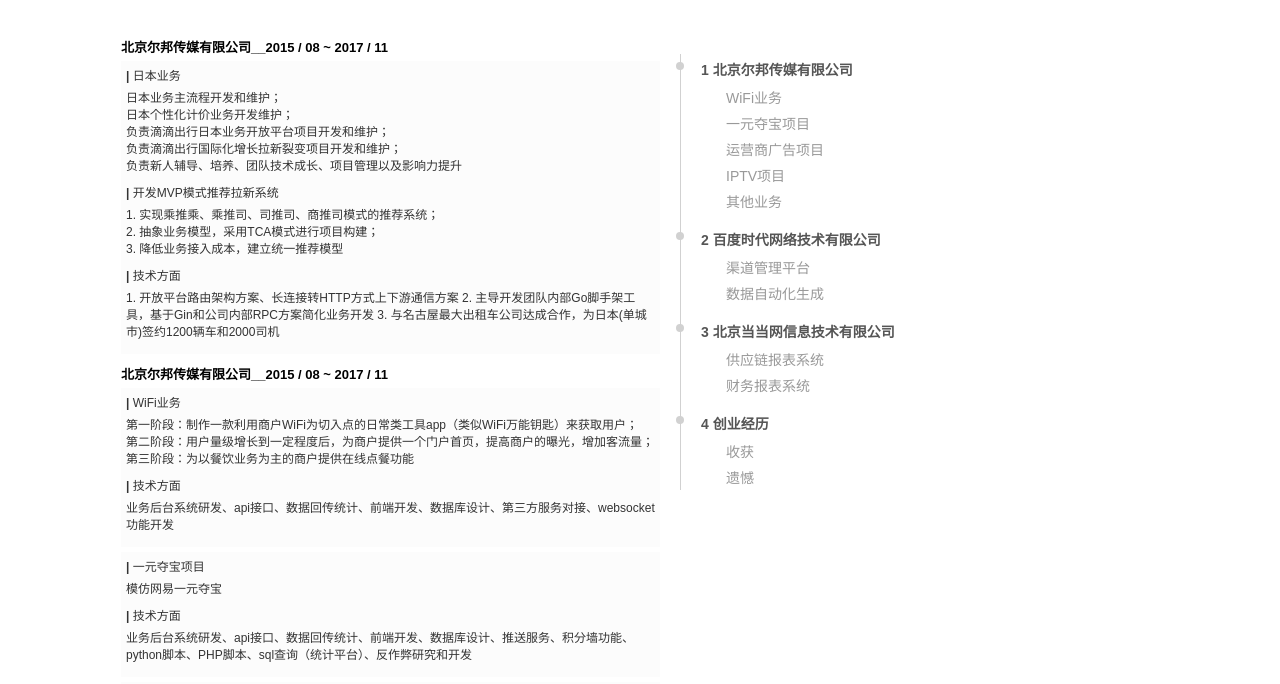
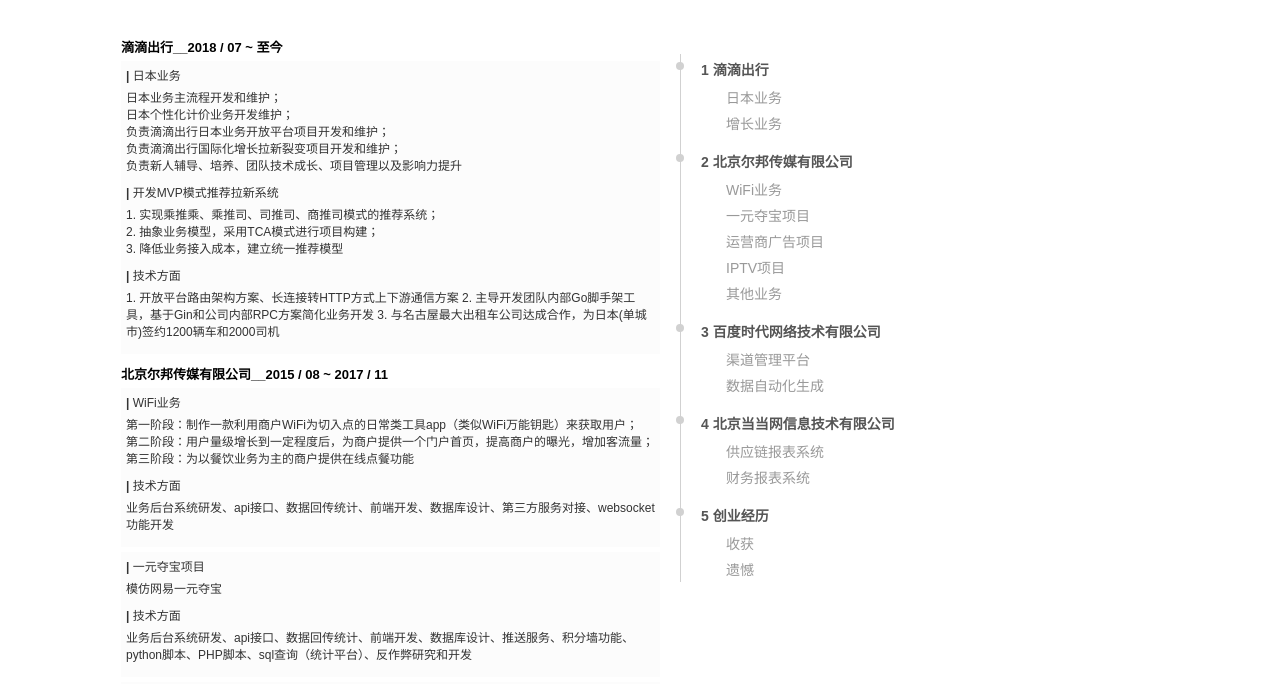
Before and after one commit to JasonLeemz/JasonLeemz.github.io, a plain HTML site: page career.html in a window 1280 px wide. Shown: the part 96-780 px from the top of the page. Drawn offline with Linux system fonts and the light colour scheme.

Commit message:
add didi career

```diff
--- a/career.html
+++ b/career.html
@@ -86,7 +86,7 @@
         <div class="career-detail">
             <ul>
                 <li>
-                    <h4 id="didi">北京尔邦传媒有限公司__2015 / 08 ~ 2017 / 11</h4>
+                    <h4 id="didi">滴滴出行__2018 / 07 ~ 至今</h4>
                     <div class="section">
                         <h5>日本业务</h5>
                         <p>
@@ -260,7 +260,17 @@
                 <li>
                 <span>
                     <i class="disc"></i>
-                    1 北京尔邦传媒有限公司
+                    1 滴滴出行
+                </span>
+                    <ul class="catlog-level2">
+                        <li>日本业务</li>
+                        <li>增长业务</li>
+                    </ul>
+                </li>
+                <li>
+                <span>
+                    <i class="disc"></i>
+                    2 北京尔邦传媒有限公司
                 </span>
                     <ul class="catlog-level2">
                         <li>WiFi业务</li>
@@ -273,7 +283,7 @@
                 <li>
                 <span>
                     <i class="disc"></i>
-                    2 百度时代网络技术有限公司
+                    3 百度时代网络技术有限公司
                 </span>
                     <ul class="catlog-level2">
                         <li>渠道管理平台</li>
@@ -283,7 +293,7 @@
                 <li>
                 <span>
                     <i class="disc"></i>
-                    3 北京当当网信息技术有限公司
+                    4 北京当当网信息技术有限公司
                 </span>
                     <ul class="catlog-level2">
                         <li>供应链报表系统</li>
@@ -293,7 +303,7 @@
                 <li>
                 <span>
                     <i class="disc"></i>
-                    4 创业经历
+                    5 创业经历
                 </span>
                     <ul class="catlog-level2">
                         <li>收获</li>
```
